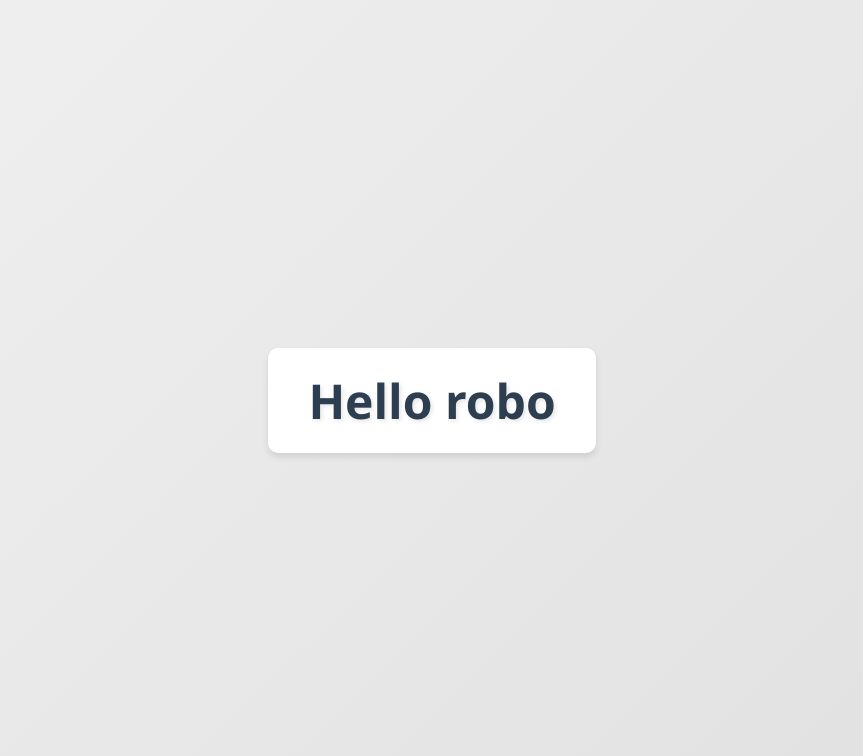
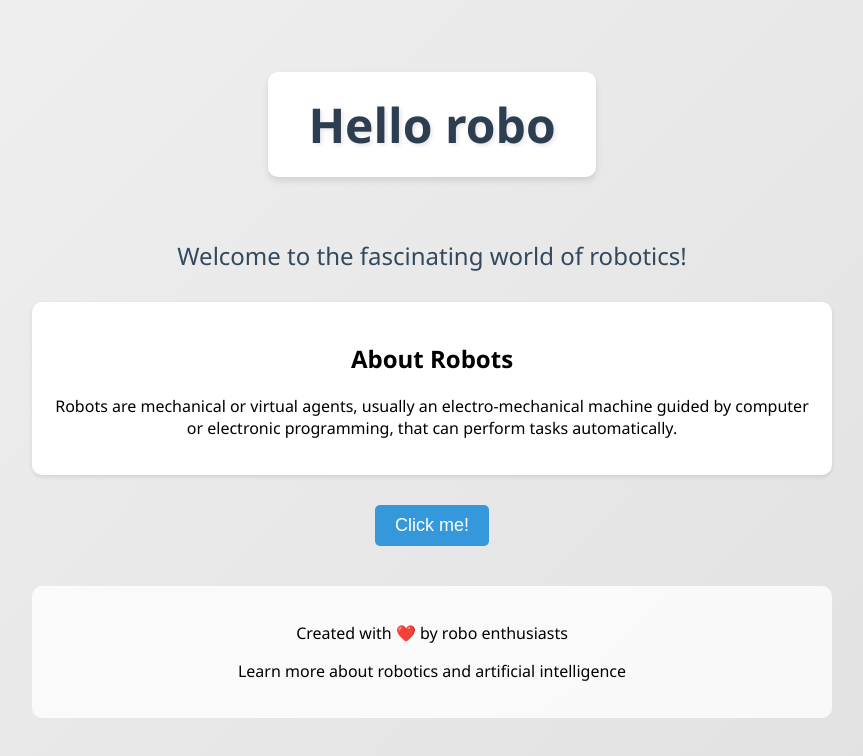
Before and after one commit to robomon1/hello-robo, a plain HTML site: page index.html in a window 1280 px wide. Shown: the whole page, without its empty margins (208-1071 px from the left). Drawn offline with Linux system fonts and the light colour scheme.

Commit message:
Added more content as per issue #1

```diff
--- a/index.html
+++ b/index.html
@@ -7,12 +7,15 @@
     <style>
         body {
             font-family: 'Segoe UI', Tahoma, Geneva, Verdana, sans-serif;
-            display: flex;
-            justify-content: center;
-            align-items: center;
-            height: 100vh;
             margin: 0;
             background: linear-gradient(135deg, #f0f0f0 0%, #e0e0e0 100%);
+            min-height: 100vh;
+        }
+        .container {
+            max-width: 800px;
+            margin: 0 auto;
+            padding: 40px 20px;
+            text-align: center;
         }
         h1 {
             font-size: 48px;
@@ -22,14 +25,69 @@
             border-radius: 10px;
             background: white;
             box-shadow: 0 4px 6px rgba(0,0,0,0.1);
+            display: inline-block;
             transition: transform 0.3s ease;
         }
         h1:hover {
             transform: scale(1.05);
         }
+        .welcome-message {
+            font-size: 24px;
+            color: #34495e;
+            margin: 30px 0;
+        }
+        .robot-info {
+            background: white;
+            padding: 20px;
+            border-radius: 10px;
+            box-shadow: 0 2px 4px rgba(0,0,0,0.1);
+            margin: 20px 0;
+        }
+        .interactive-section {
+            margin: 30px 0;
+        }
+        button {
+            padding: 10px 20px;
+            font-size: 18px;
+            background: #3498db;
+            color: white;
+            border: none;
+            border-radius: 5px;
+            cursor: pointer;
+            transition: background 0.3s ease;
+        }
+        button:hover {
+            background: #2980b9;
+        }
+        footer {
+            margin-top: 40px;
+            padding: 20px;
+            background: rgba(255,255,255,0.8);
+            border-radius: 10px;
+        }
     </style>
 </head>
 <body>
-    <h1>Hello robo</h1>
+    <div class="container">
+        <h1>Hello robo</h1>
+
+        <div class="welcome-message">
+            Welcome to the fascinating world of robotics!
+        </div>
+
+        <div class="robot-info">
+            <h2>About Robots</h2>
+            <p>Robots are mechanical or virtual agents, usually an electro-mechanical machine guided by computer or electronic programming, that can perform tasks automatically.</p>
+        </div>
+
+        <div class="interactive-section">
+            <button onclick="alert('Beep boop! 🤖')">Click me!</button>
+        </div>
+
+        <footer>
+            <p>Created with ❤️ by robo enthusiasts</p>
+            <p>Learn more about robotics and artificial intelligence</p>
+        </footer>
+    </div>
 </body>
 </html>
```
